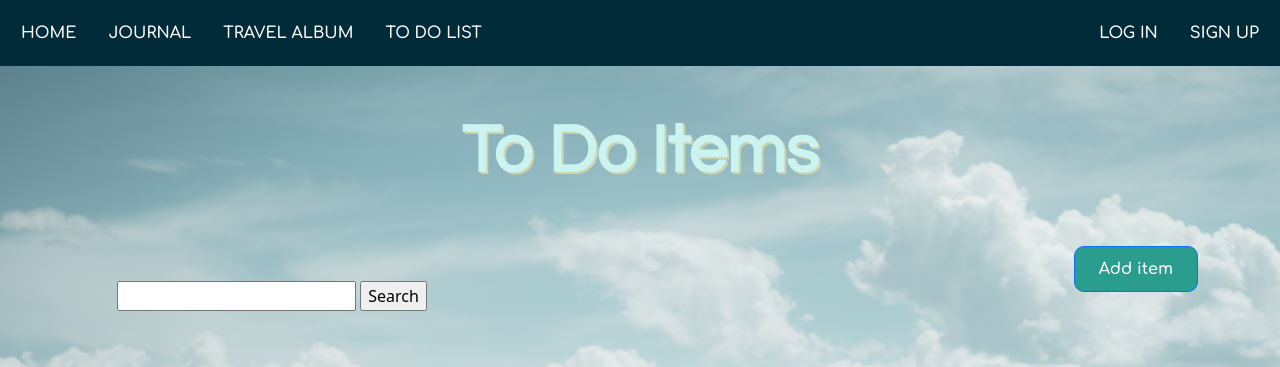
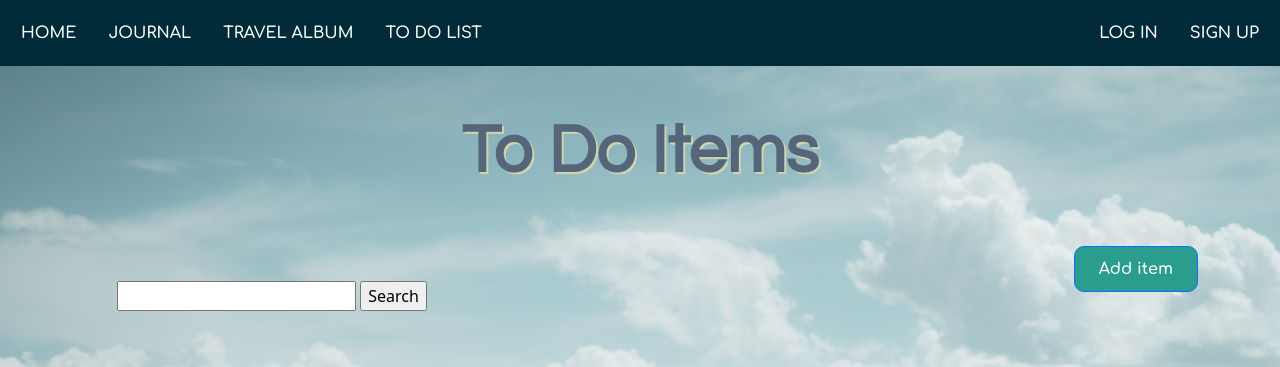
Before and after one commit to JoannaBragiel/TravelBlog, a Django app: page /list/ in a window 1280 px wide. Shown: the top 367 px of the page. Run offline with Django 3.2, Linux system fonts and the light colour scheme; data comes from the database, SQL or seed files in the repository; parts of the project's set-up code (start-up, migrations or seed data) failed here and were passed over.

Commit message:
Update task_list.html

```diff
--- a/to_do_list/templates/to_do_list/task_list.html
+++ b/to_do_list/templates/to_do_list/task_list.html
@@ -9,7 +9,7 @@ body {
 }
 h1{
     font-family: 'Questrial', sans-serif;
-    color: #cbf3f0;
+    color: #56667a;
     text-align: center;
     padding: 45px;
     font-size: 68px;
```
